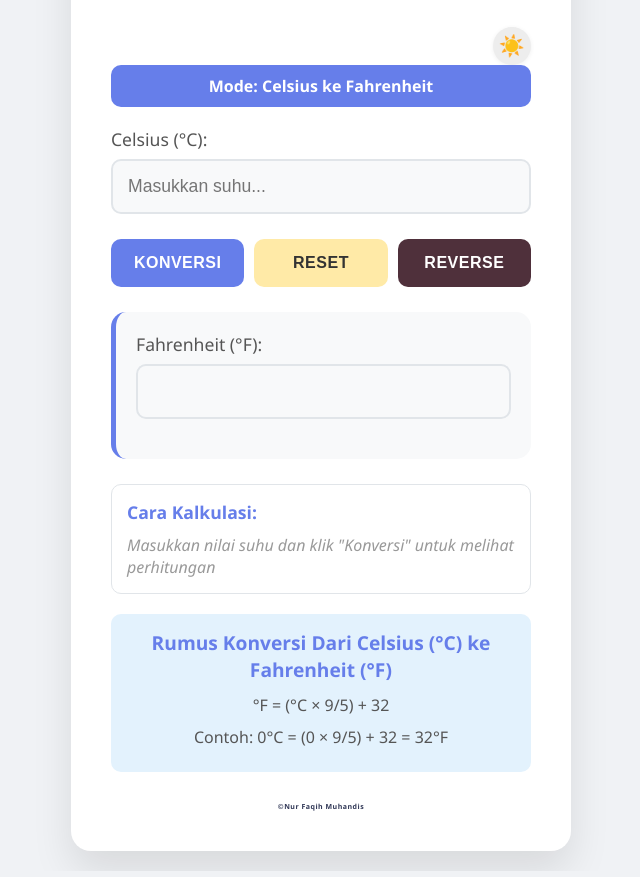
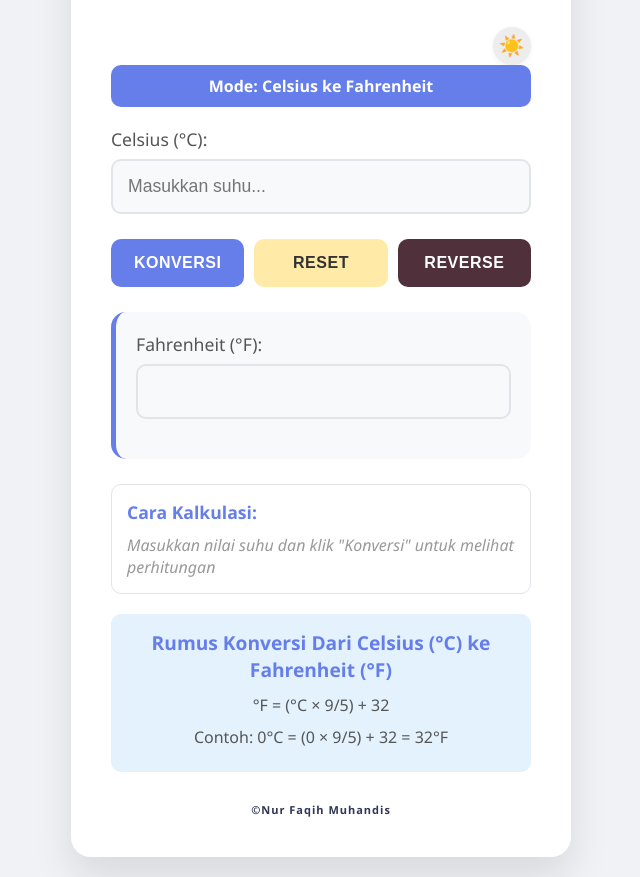
Before and after one commit to revou-fundamental-course/19-may-25-faqih-drodoid, a plain HTML site: page index.html in a window 1280 px wide. Shown: the part 143-1020 px from the top of the page, without its empty margins (319-959 px from the left). Drawn offline with Linux system fonts and the light colour scheme.

Commit message:
font sizes

```diff
--- a/css/style.css
+++ b/css/style.css
@@ -298,13 +298,13 @@ body.dark-mode .mode-indicator {
   text-align: center;
   color: #888;
   margin-top: 30px;
-  font-size: 7px;
+  font-size: 11px;
   letter-spacing: 0.05em;
 }
 .wm {
   font-weight: bold;
   color: #303756;
-  letter-spacing: 0.5px;
+  letter-spacing: 1px;
 }
 body.dark-mode .app-footer {
   color: #bbb;
```
